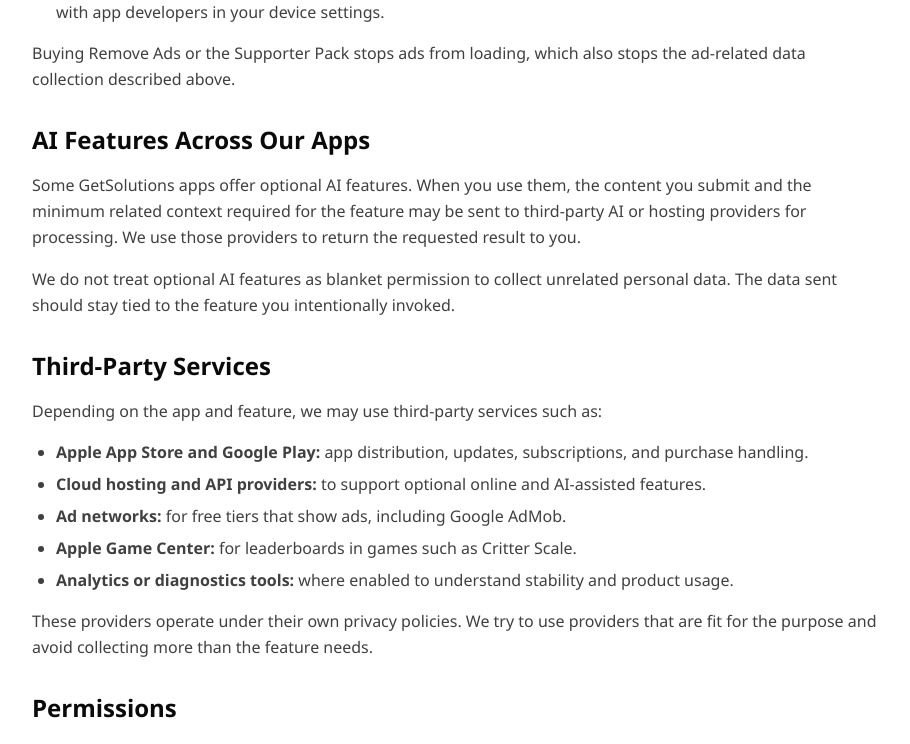
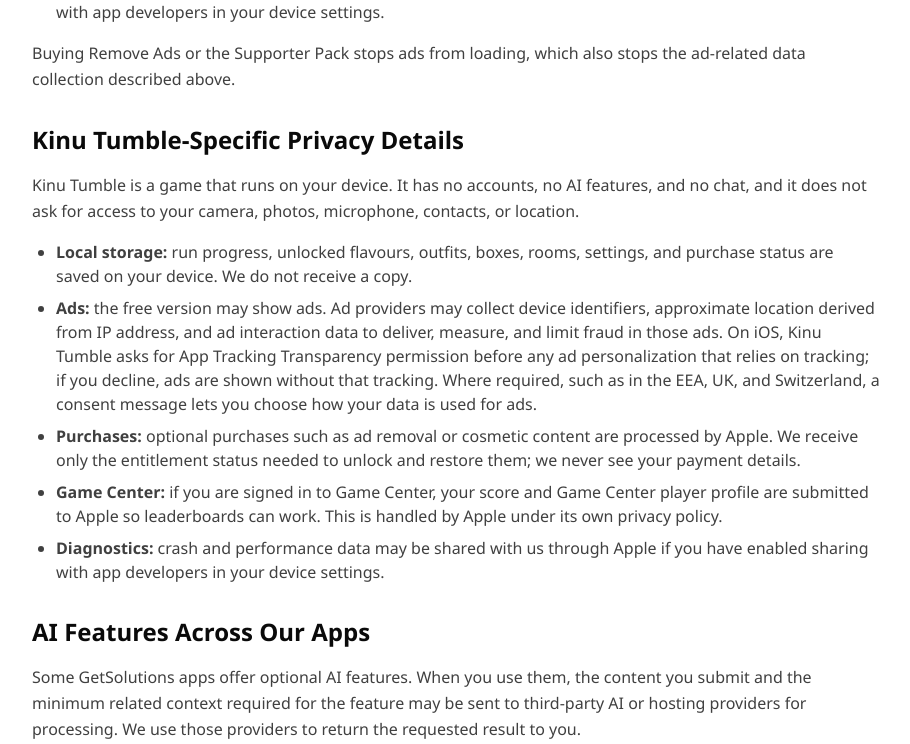
Before and after one commit to MikeWhelan91/getsolutions, a Next.js app: page /privacy in a window 1280 px wide. Shown: the part 2009-2753 px from the top of the page, without its empty margins (184-1094 px from the left). Built offline with nearby package versions, Linux system fonts and the light colour scheme.

Commit message:
Add Kinu Tumble to privacy policy and terms of service
Co-Authored-By: Claude Sonnet 5 <noreply@anthropic.com>

```diff
--- a/app/privacy/page.tsx
+++ b/app/privacy/page.tsx
@@ -3,11 +3,11 @@ import { Metadata } from "next";
 export const metadata: Metadata = {
   title: "Privacy Policy - GetSolutions",
   description:
-    "Privacy policy for GetSolutions apps and websites, including LineCheck and Critter Scale. Covers local processing, optional AI features, ads, purchases, game services, and support.",
+    "Privacy policy for GetSolutions apps and websites, including LineCheck, Critter Scale, and Kinu Tumble. Covers local processing, optional AI features, ads, purchases, game services, and support.",
   openGraph: {
     title: "Privacy Policy - GetSolutions",
     description:
-      "Privacy policy for GetSolutions apps and websites, including LineCheck and Critter Scale.",
+      "Privacy policy for GetSolutions apps and websites, including LineCheck, Critter Scale, and Kinu Tumble.",
     url: "https://getsolutions.app/privacy",
     type: "website"
   },
@@ -33,7 +33,7 @@ export default function PrivacyPage() {
             <p className="text-neutral-700 leading-relaxed mb-4">
               GetSolutions builds utility apps and websites with a bias toward local processing and restrained data
               collection. This policy applies to GetSolutions apps and websites, including GetPDF, Smart Resume,
-              LineCheck, Critter Scale, GetPDF.me, and GetSolutions.app.
+              LineCheck, Critter Scale, Kinu Tumble, GetPDF.me, and GetSolutions.app.
             </p>
             <p className="text-neutral-700 leading-relaxed mb-4">
               Different apps use different data flows. Many features run entirely on-device or in-browser. Some
@@ -108,6 +108,21 @@ export default function PrivacyPage() {
           </section>
 
           <section className="mb-8">
+            <h2 className="text-2xl font-bold text-neutral-950 mb-4">Kinu Tumble-Specific Privacy Details</h2>
+            <p className="text-neutral-700 leading-relaxed mb-4">
+              Kinu Tumble is a game that runs on your device. It has no accounts, no AI features, and no chat, and
+              it does not ask for access to your camera, photos, microphone, contacts, or location.
+            </p>
+            <ul className="list-disc pl-6 text-neutral-700 space-y-2 mb-4">
+              <li><strong>Local storage:</strong> run progress, unlocked flavours, outfits, boxes, rooms, settings, and purchase status are saved on your device. We do not receive a copy.</li>
+              <li><strong>Ads:</strong> the free version may show ads. Ad providers may collect device identifiers, approximate location derived from IP address, and ad interaction data to deliver, measure, and limit fraud in those ads. On iOS, Kinu Tumble asks for App Tracking Transparency permission before any ad personalization that relies on tracking; if you decline, ads are shown without that tracking. Where required, such as in the EEA, UK, and Switzerland, a consent message lets you choose how your data is used for ads.</li>
+              <li><strong>Purchases:</strong> optional purchases such as ad removal or cosmetic content are processed by Apple. We receive only the entitlement status needed to unlock and restore them; we never see your payment details.</li>
+              <li><strong>Game Center:</strong> if you are signed in to Game Center, your score and Game Center player profile are submitted to Apple so leaderboards can work. This is handled by Apple under its own privacy policy.</li>
+              <li><strong>Diagnostics:</strong> crash and performance data may be shared with us through Apple if you have enabled sharing with app developers in your device settings.</li>
+            </ul>
+          </section>
+
+          <section className="mb-8">
             <h2 className="text-2xl font-bold text-neutral-950 mb-4">AI Features Across Our Apps</h2>
             <p className="text-neutral-700 leading-relaxed mb-4">
               Some GetSolutions apps offer optional AI features. When you use them, the content you submit and the
@@ -129,7 +144,7 @@ export default function PrivacyPage() {
               <li><strong>Apple App Store and Google Play:</strong> app distribution, updates, subscriptions, and purchase handling.</li>
               <li><strong>Cloud hosting and API providers:</strong> to support optional online and AI-assisted features.</li>
               <li><strong>Ad networks:</strong> for free tiers that show ads, including Google AdMob.</li>
-              <li><strong>Apple Game Center:</strong> for leaderboards in games such as Critter Scale.</li>
+              <li><strong>Apple Game Center:</strong> for leaderboards in games such as Critter Scale and Kinu Tumble.</li>
               <li><strong>Analytics or diagnostics tools:</strong> where enabled to understand stability and product usage.</li>
             </ul>
             <p className="text-neutral-700 leading-relaxed mb-4">
@@ -168,10 +183,10 @@ export default function PrivacyPage() {
             <p className="text-neutral-700 leading-relaxed mb-4">
               None of our apps are designed specifically for children, and we do not knowingly collect personal
               information from children under 13, or the minimum age of digital consent where you live. General
-              audience apps that younger people may use are built to need no account and no contact details, and
-              we keep any data collection in them to what the app needs to run, deliver ads in free versions, and
-              process purchases. A parent or guardian should review an app's age rating and store listing before a
-              child uses it.
+              audience apps that younger people may use, such as Critter Scale and Kinu Tumble, are built to need
+              no account and no contact details, and we keep any data collection in them to what the app needs to
+              run, deliver ads in free versions, and process purchases. A parent or guardian should review an
+              app's age rating and store listing before a child uses it.
             </p>
             <p className="text-neutral-700 leading-relaxed mb-4">
               If you believe a child has provided us personal information, contact us and we will review and, where
@@ -221,8 +236,9 @@ export default function PrivacyPage() {
               Most of our products try to keep work local. Some optional features, especially AI features, need data
               to be sent out so they can function. For LineCheck specifically, local tracking data usually stays on
               the device, while optional AI reads and assistant features send the photo, message, and related context
-              needed to answer the request. Critter Scale keeps your game progress on the device; its only outside
-              data flows are ads in the free version, Apple purchases, and optional Game Center leaderboards.
+              needed to answer the request. Critter Scale and Kinu Tumble keep your game progress on the device;
+              their only outside data flows are ads in the free version, Apple purchases, and optional Game Center
+              leaderboards.
             </p>
           </section>
         </div>
--- a/app/terms/page.tsx
+++ b/app/terms/page.tsx
@@ -3,11 +3,11 @@ import { Metadata } from "next";
 export const metadata: Metadata = {
   title: "Terms of Service - GetSolutions",
   description:
-    "Terms of service for GetSolutions apps and websites, including LineCheck and Critter Scale. Covers subscriptions, in-app purchases, AI features, acceptable use, and medical disclaimers where relevant.",
+    "Terms of service for GetSolutions apps and websites, including LineCheck, Critter Scale, and Kinu Tumble. Covers subscriptions, in-app purchases, AI features, acceptable use, and medical disclaimers where relevant.",
   openGraph: {
     title: "Terms of Service - GetSolutions",
     description:
-      "Terms of service for GetSolutions apps and websites, including LineCheck and Critter Scale.",
+      "Terms of service for GetSolutions apps and websites, including LineCheck, Critter Scale, and Kinu Tumble.",
     url: "https://getsolutions.app/terms",
     type: "website"
   },
@@ -32,7 +32,7 @@ export default function TermsPage() {
             <h2 className="text-2xl font-bold text-neutral-950 mb-4">Agreement to These Terms</h2>
             <p className="text-neutral-700 leading-relaxed mb-4">
               By using GetSolutions apps and websites, including GetPDF, Smart Resume, LineCheck, Critter Scale,
-              GetPDF.me, and GetSolutions.app, you agree to these terms.
+              Kinu Tumble, GetPDF.me, and GetSolutions.app, you agree to these terms.
               If you do not agree, do not use the service.
             </p>
           </section>
@@ -113,6 +113,20 @@ export default function TermsPage() {
           </section>
 
           <section className="mb-8">
+            <h2 className="text-2xl font-bold text-neutral-950 mb-4">Kinu Tumble-Specific Terms</h2>
+            <p className="text-neutral-700 leading-relaxed mb-4">
+              Kinu Tumble is a casual game provided for personal entertainment.
+            </p>
+            <ul className="list-disc pl-6 text-neutral-700 space-y-2 mb-4">
+              <li><strong>Purchases:</strong> optional purchases, such as ad removal or cosmetic content like outfits, boxes, and rooms, are one-time, non-consumable purchases and can be restored on devices signed in to the same Apple Account.</li>
+              <li><strong>Cosmetic items:</strong> unlocked flavours, outfits, boxes, and rooms are a license to use visual and audio content inside the app. They have no cash value, cannot be transferred or exchanged, and do not change scoring or leaderboard results.</li>
+              <li><strong>Progress:</strong> run history, unlocked content, and settings are stored on your device and may be lost if you delete the app or reset your device. Purchases can be restored; local progress cannot.</li>
+              <li><strong>Leaderboards:</strong> you must not cheat, exploit bugs, or tamper with the app or its data to submit scores. We may remove scores or report abuse to Apple where we reasonably believe a score was not earned through normal play.</li>
+              <li><strong>Changes to gameplay:</strong> we may rebalance physics, scoring, or difficulty in updates, which can affect how scores compare with earlier versions.</li>
+            </ul>
+          </section>
+
+          <section className="mb-8">
             <h2 className="text-2xl font-bold text-neutral-950 mb-4">Free Features, Ads, and Paid Upgrades</h2>
             <p className="text-neutral-700 leading-relaxed mb-4">
               Some apps offer free tiers, ad-supported experiences, one-time purchases, subscriptions, or a mix of
@@ -182,8 +196,9 @@ export default function TermsPage() {
             <h3 className="text-xl font-bold text-neutral-950 mb-3">Plain-English Summary</h3>
             <p className="text-neutral-700 leading-relaxed">
               Use the apps lawfully, keep backups of important content, understand that optional AI features can be
-              wrong, and do not treat LineCheck as medical advice or diagnosis. In Critter Scale, purchases are
-              one-time and restorable, cosmetics are visual only, and leaderboard scores must be earned fairly.
+              wrong, and do not treat LineCheck as medical advice or diagnosis. In Critter Scale and Kinu Tumble,
+              purchases are one-time and restorable, cosmetics are visual only, and leaderboard scores must be
+              earned fairly.
             </p>
           </section>
         </div>
```
